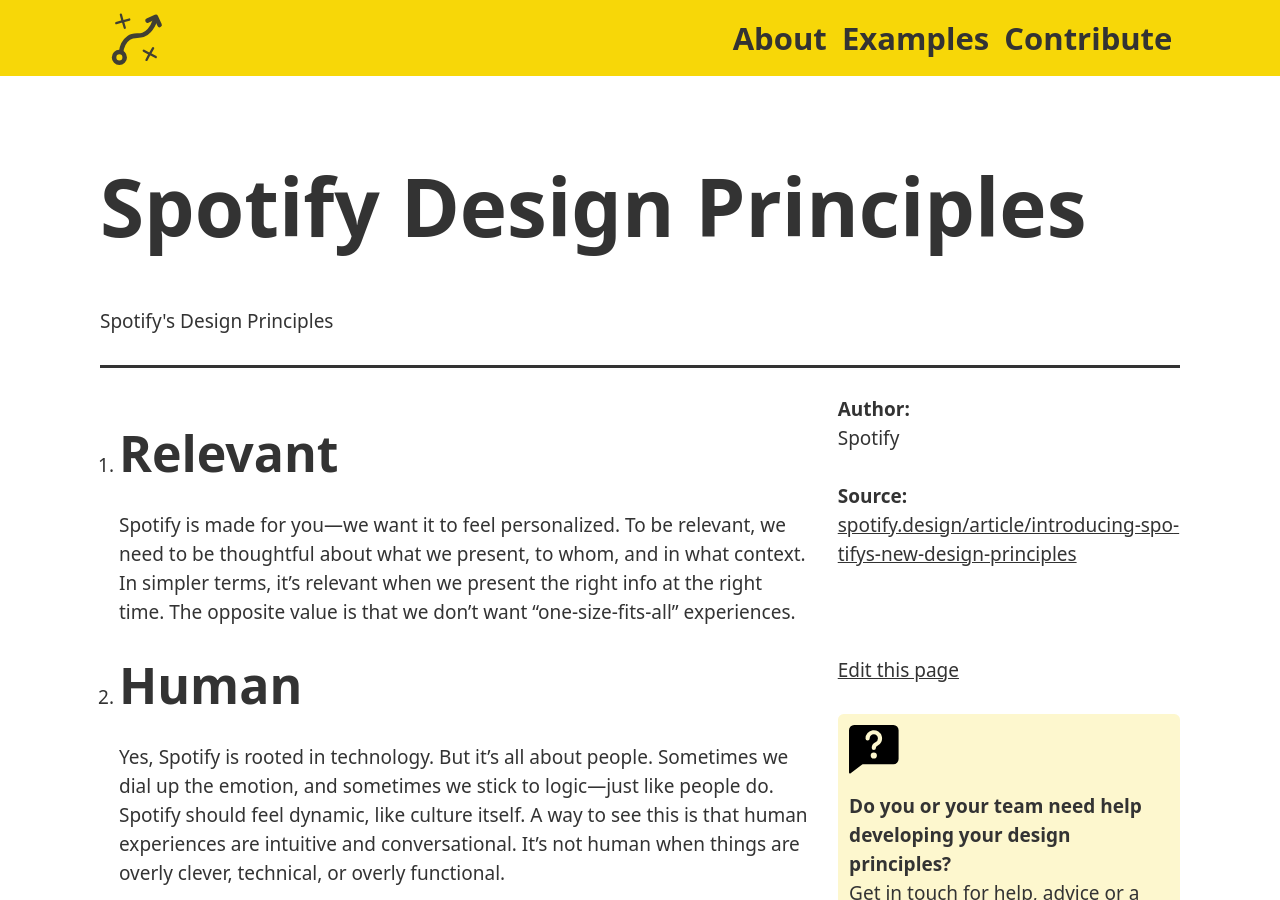
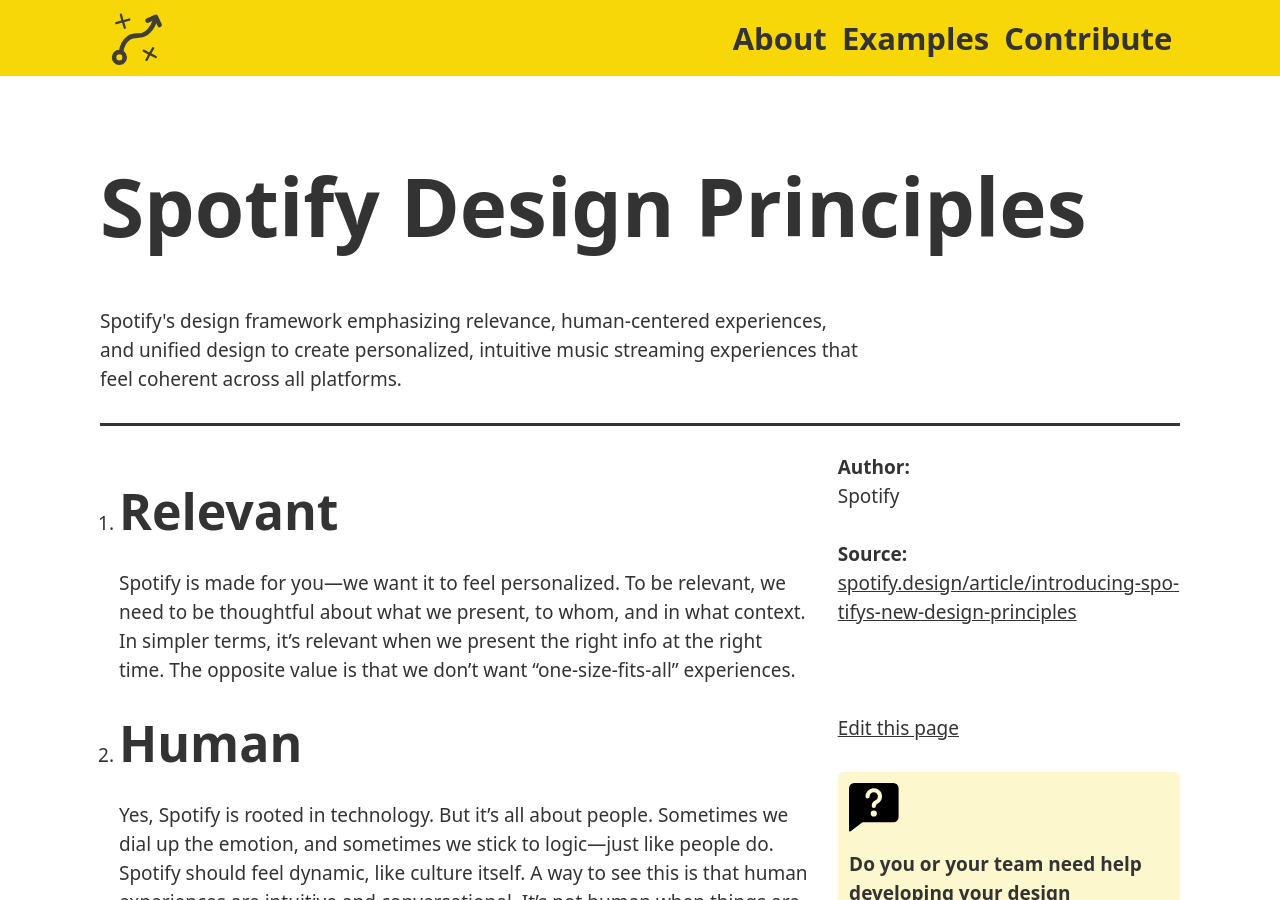
Before and after one commit to benbrignell/principles.design, a Jekyll site: the page built from _examples/spotify-design-principles.md, in a window 1280 px wide and 900 px high. Built offline with Jekyll 4.4.1, drawn with Linux system fonts in a browser that asks for light colours; comment, search, counter and statistics services are not loaded.

Commit message:
updated overviews

```diff
--- a/_examples/spotify-design-principles.md
+++ b/_examples/spotify-design-principles.md
@@ -1,7 +1,7 @@
 ---
 title: Spotify Design Principles
 author: Spotify
-overview: Spotify's Design Principles
+overview: Spotify's design framework emphasizing relevance, human-centered experiences, and unified design to create personalized, intuitive music streaming experiences that feel coherent across all platforms.
 link: https://spotify.design/article/introducing-spotifys-new-design-principles
 principles:
 - principle: Relevant
```
Also changed, not shown: _examples/windows-user-experience-design-principles.md (+1 -1 lines).
